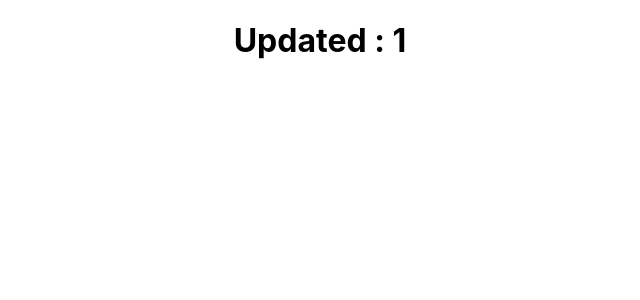
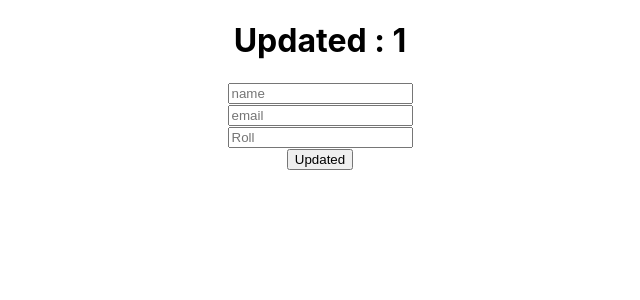
Before and after one commit to SumiAkter2/node-mongo-recap-client, a React (Create React App) app: page /update/1 in a window 1280 px wide. Shown: the top 300 px of the page, without its empty margins (320-960 px from the left). Built offline with nearby package versions, Linux system fonts and the light colour scheme; no server answers.

Commit message:
update user info

```diff
--- a/src/Component/Home.js
+++ b/src/Component/Home.js
@@ -36,7 +36,7 @@ const Home = () => {
       <h1>Available User : {user.length}</h1>
       {user.map((u) => (
         <li key={u._id}>
-          {u.name} :{u.email}
+          {u.name} :{u.email} : {u.roll ? u.roll : "0"}
           <button
             onClick={() => {
               handleToDelete(u._id);
--- a/src/Component/Update.js
+++ b/src/Component/Update.js
@@ -1,11 +1,50 @@
-import React from "react";
+import React, { useEffect, useState } from "react";
 import { useParams } from "react-router-dom";
 
 const Update = () => {
   const { id } = useParams();
+  const [user, setUser] = useState({});
+  useEffect(() => {
+    fetch(`http://localhost:5000/user/${id}`)
+      .then((res) => res.json())
+      .then((data) => setUser(data));
+  }, [id]);
+
+  const handleUpdate = (e) => {
+    e.preventDefault();
+    const name = e.target.name.value;
+    const email = e.target.email.value;
+    const roll = e.target.roll.value;
+    const updatedUser = { name, email, roll };
+    console.log(updatedUser);
+    const url = `http://localhost:5000/user/${id}`;
+    fetch(url, {
+      method: "PUT",
+      headers: {
+        "content-type": "application/json",
+      },
+      body: JSON.stringify(updatedUser),
+    })
+      .then((res) => res.json())
+      .then((data) => {
+        console.log("success", data);
+        alert("users added successfully!!!");
+        e.target.reset();
+      });
+  };
   return (
     <div>
       <h1>Updated : {id}</h1>
+      <h2>{user.name}</h2>
+      <form onSubmit={handleUpdate}>
+        <input type="text" name="name" placeholder="name" required />
+        <br />
+        <input type="text" name="email" placeholder="email" required />
+        <br />
+        <input type="text" name="roll" placeholder="Roll" required />
+        <br />
+        <button type="submit">Updated </button>
+      </form>
     </div>
   );
 };
```
